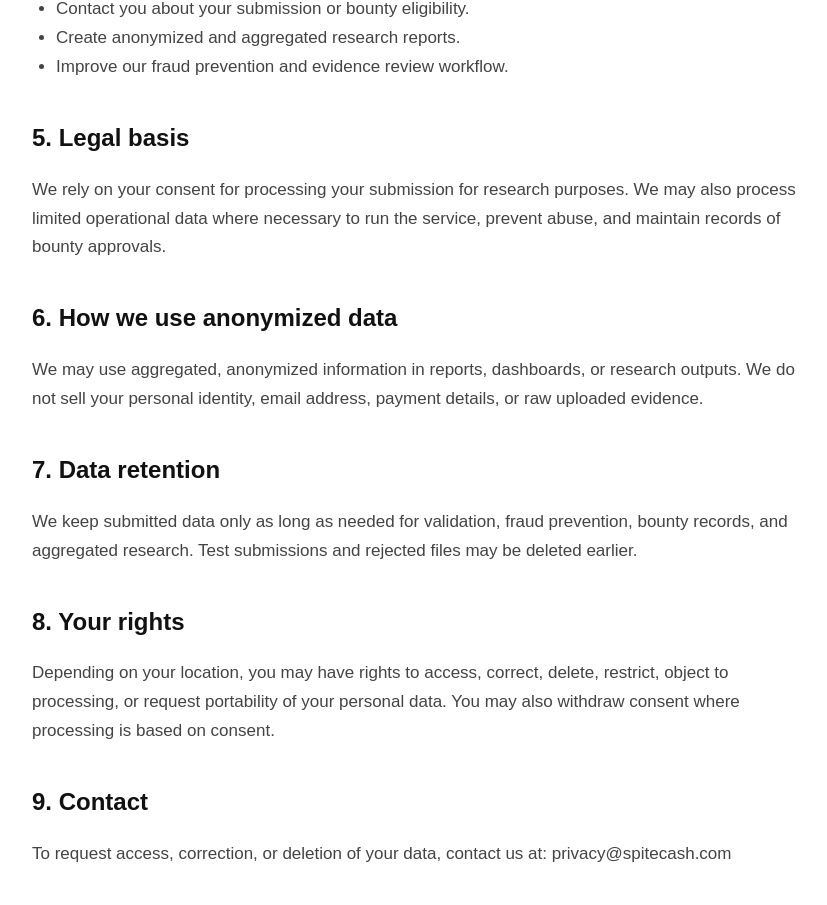
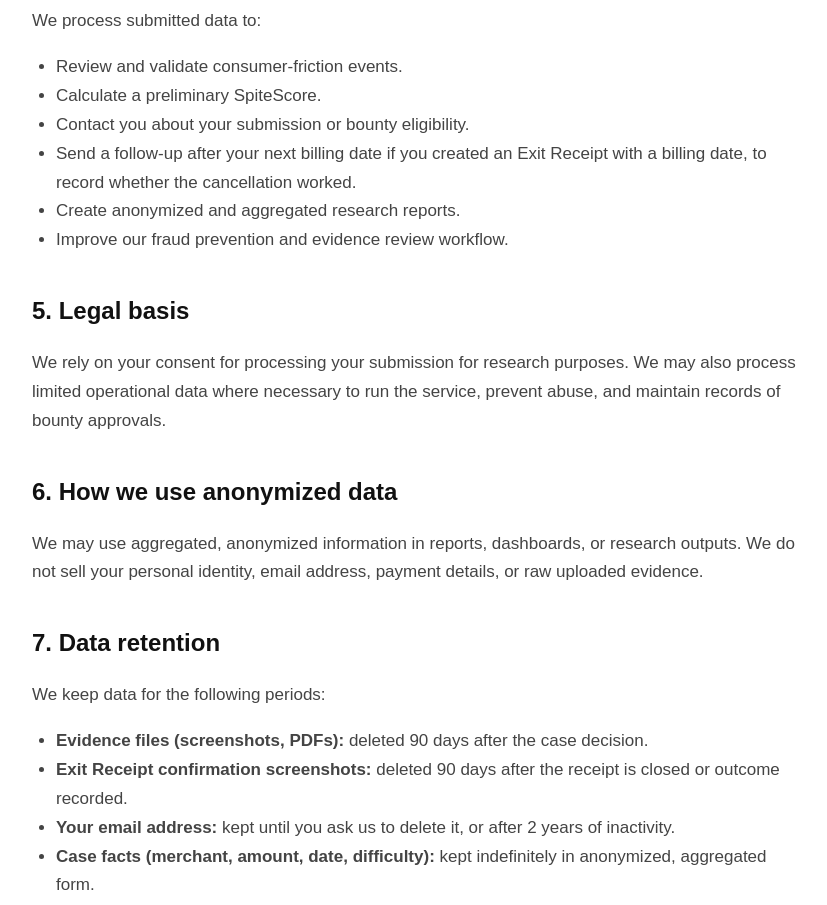
Before and after one commit to visanmarius120-boop/spitecash-mvp, a Next.js app: page /privacy in a window 1280 px wide. Shown: the part 1026-1931 px from the top of the page, without its empty margins (222-1049 px from the left). Built offline with nearby package versions, Linux system fonts and the light colour scheme.

Commit message:
fix: P0 legal clarity - bounty promise, redaction vs fabrication, privacy update

```diff
--- a/app/bounty-rules/page.tsx
+++ b/app/bounty-rules/page.tsx
@@ -29,8 +29,8 @@ const CRITERIA = [
     w: "The name on the charge must correspond to the app you named, and the charge date must fall after the trial start. Mismatches are the #1 rejection reason.",
   },
   {
-    t: "Sensitive data is hidden before upload.",
-    w: "Full card numbers, IBANs, passwords, ID documents — blur or crop them. We do not want them, and a submission containing them is rejected for your own protection.",
+    t: "Sensitive data is hidden before upload — blurring and cropping are fine.",
+    w: "Full card numbers, IBANs, passwords, ID documents — blur or crop them before uploading. Redacting sensitive data from your own documents is not the same as editing evidence: a screenshot with a blurred card number is legitimate and encouraged. What disqualifies a submission is fabricating or altering the charge details themselves.",
   },
   {
     t: "It is your first paid case for this merchant.",
@@ -39,7 +39,7 @@ const CRITERIA = [
 ];
 
 const DISQUALIFIERS = [
-  "Fabricated or edited screenshots — checked, and one fake permanently closes your email",
+  "Fabricated screenshots or edited charge details — checked. Blurring or cropping sensitive personal data is not fabrication; it is encouraged.",
   "Charges you actually consented to knowingly and just regret",
   "Cases about other people's accounts or payments",
   "Duplicate submissions of the same charge, including from different emails",
--- a/app/exit-receipt/page.tsx
+++ b/app/exit-receipt/page.tsx
@@ -7,7 +7,7 @@ import { ExitReceiptForm } from "@/components/ExitReceiptForm";
 export const metadata: Metadata = {
   title: "Exit Receipt — timestamped proof you cancelled | SpiteCash",
   description:
-    "Free: create a timestamped record of your subscription cancellation. We check back after your next billing date to record whether it really worked — and if you get charged again, the €3 bounty applies.",
+    "Free: create a timestamped record of your subscription cancellation. We check back after your next billing date to record whether it really worked — and if you get charged again, the submission may qualify for the €3 bounty.",
   alternates: { canonical: "https://spitecash.com/exit-receipt" },
 };
 
@@ -40,7 +40,7 @@ export default function ExitReceiptPage() {
           <div><b>1</b>Cancel your subscription (our <a href="/cancel">guides</a> show the exact route).</div>
           <div><b>2</b>Create your free Exit Receipt below — 60 seconds.</div>
           <div><b>3</b>After your next billing date, we ask: did it really stop?</div>
-          <div><b>4</b>Charged again anyway? That is a verified case — the <a href="/bounty-rules">€3 bounty</a> applies.</div>
+          <div><b>4</b>Charged again anyway? Submit it — a post-cancellation charge that meets the <a href="/bounty-rules">six published criteria</a> may qualify for the €3 bounty.</div>
         </div>
 
         <div className="er-formshell">
--- a/app/privacy/page.tsx
+++ b/app/privacy/page.tsx
@@ -21,6 +21,8 @@ export default function PrivacyPage() {
         <li>Charge amount, currency, and charge date.</li>
         <li>Information about reminders, cancellation, refunds, and switching intent.</li>
         <li>Files you upload as evidence, such as screenshots or PDFs.</li>
+        <li>Exit Receipt data: merchant name, subscription route (web/App Store/Google Play), cancellation date, and next billing date — if you create a free Exit Receipt.</li>
+        <li>SHA-256 fingerprint of any cancellation confirmation screenshot you upload with an Exit Receipt (the fingerprint is stored; the file is deleted after 90 days).</li>
       </ul>
 
       <h2>3. What not to upload</h2>
@@ -36,6 +38,7 @@ export default function PrivacyPage() {
         <li>Review and validate consumer-friction events.</li>
         <li>Calculate a preliminary SpiteScore.</li>
         <li>Contact you about your submission or bounty eligibility.</li>
+        <li>Send a follow-up after your next billing date if you created an Exit Receipt with a billing date, to record whether the cancellation worked.</li>
         <li>Create anonymized and aggregated research reports.</li>
         <li>Improve our fraud prevention and evidence review workflow.</li>
       </ul>
@@ -55,11 +58,14 @@ export default function PrivacyPage() {
       </p>
 
       <h2>7. Data retention</h2>
-      <p>
-        We keep submitted data only as long as needed for validation, fraud prevention,
-        bounty records, and aggregated research. Test submissions and rejected files may
-        be deleted earlier.
-      </p>
+      <p>We keep data for the following periods:</p>
+      <ul>
+        <li><strong>Evidence files (screenshots, PDFs):</strong> deleted 90 days after the case decision.</li>
+        <li><strong>Exit Receipt confirmation screenshots:</strong> deleted 90 days after the receipt is closed or outcome recorded.</li>
+        <li><strong>Your email address:</strong> kept until you ask us to delete it, or after 2 years of inactivity.</li>
+        <li><strong>Case facts (merchant, amount, date, difficulty):</strong> kept indefinitely in anonymized, aggregated form.</li>
+        <li><strong>Exit Receipt outcome data (cancelled/charged again):</strong> kept indefinitely in anonymized form to power per-merchant cancellation statistics.</li>
+      </ul>
 
       <h2>8. Your rights</h2>
       <p>
```
